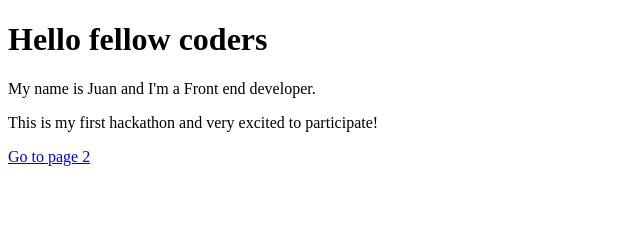
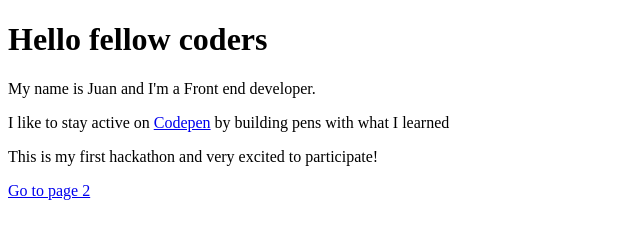
Before and after one commit to Juan-Garcia1/JAMstack, a Gatsby site: page / in a window 1280 px wide. Shown: the whole page, without its empty margins (0-640 px from the left). Built offline with nearby package versions, Linux system fonts and the light colour scheme; Gatsby itself is replaced by a stand-in of ours.

Commit message:
add link to codepen profile

```diff
--- a/src/pages/index.js
+++ b/src/pages/index.js
@@ -5,6 +5,7 @@ const IndexPage = () => (
   <div>
     <h1>Hello fellow coders</h1>
     <p>My name is Juan and I'm a Front end developer.</p>
+    <p>I like to stay active on <a href="https://codepen.io/-J0hn-/">Codepen</a> by building pens with what I learned</p>
     <p>This is my first hackathon and very excited to participate!</p>
     <Link to="/page-2/">Go to page 2</Link>
   </div>
```
